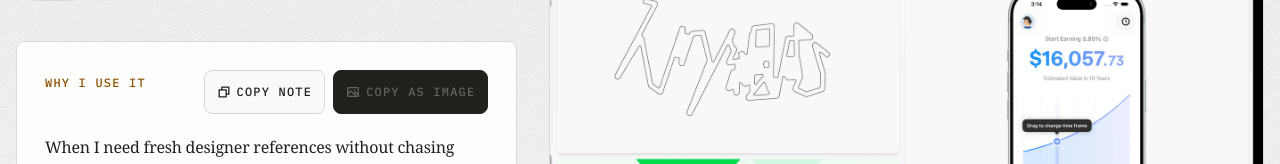
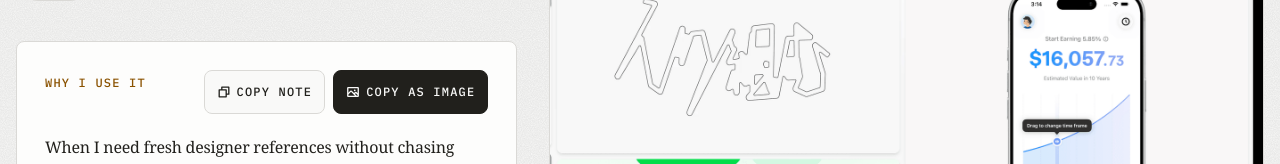
Before and after one commit to cookabc/app-universe, a Next.js app: page /t/bestdesignsonx in a window 1280 px wide. Shown: the part 535-699 px from the top of the page. Built offline with nearby package versions, Linux system fonts and the light colour scheme.

Commit message:
fix: give the filled button real contrast instead of clashing utilities

```diff
--- a/src/app/globals.css
+++ b/src/app/globals.css
@@ -402,6 +402,21 @@
         transform: translateY(1px) scale(0.98);
     }
 
+    /* 实底动作按钮：底色是墨色，字必须反过来取页面底色。
+       `.index-label` 会把字染成 --muted-foreground，在浅底墨色块上只有
+       1.79:1，所以这里显式重设两端的颜色，不靠 Tailwind 的反色工具类。 */
+    .filled-action {
+        border: 0.5px solid var(--foreground);
+        background: var(--foreground);
+        color: var(--background);
+    }
+
+    .filled-action:hover {
+        border-color: var(--primary);
+        background: var(--primary);
+        color: var(--primary-foreground);
+    }
+
     .tool-card-lift {
         border-radius: var(--radius);
         transition: background 250ms var(--ease-out);
--- a/src/components/ToolDetail.tsx
+++ b/src/components/ToolDetail.tsx
@@ -142,7 +142,7 @@ export function ToolDetail({ tool, related }: ToolDetailProps) {
                                             type="button"
                                             onClick={handleCopyImage}
                                             disabled={imageState === 'rendering'}
-                                            className="index-label inline-flex min-h-11 items-center gap-1.5 border border-foreground bg-foreground px-3 text-background hover:bg-primary hover:border-primary disabled:opacity-60 transition-colors"
+                                            className="index-label filled-action inline-flex min-h-11 items-center gap-1.5 px-3 disabled:opacity-60 transition-colors"
                                             aria-live="polite"
                                         >
                                             {imageState === 'done' ? (
```
